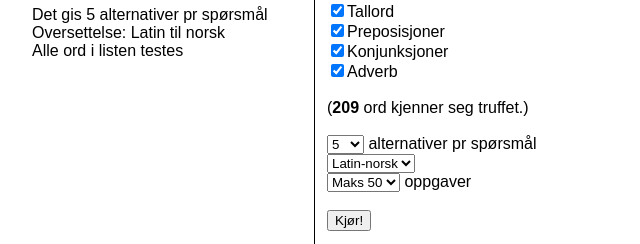
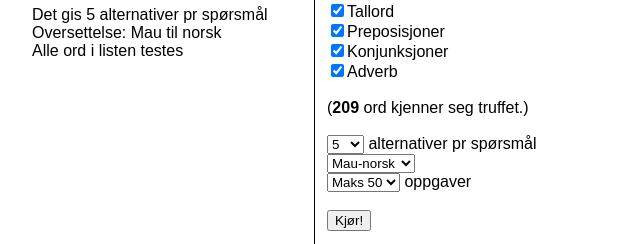
Before and after one commit to olavbr/mau, a plain HTML site: page index.html in a window 1280 px wide. Both pictures are taken after a click on the link "Quiz". Shown: the part 334-578 px from the top of the page, 308-948 px from the left. Drawn offline with Linux system fonts and the light colour scheme.

Commit message:
python update

```diff
--- a/index.html
+++ b/index.html
@@ -254,7 +254,7 @@ function glosequizSetup() {
 	<button type=\"button\" onclick=\"glosequizStarter(7,7,1,1,1,1,1,1,1,1,5,0,0);\">7: Kropp</button>\
 	<button type=\"button\" onclick=\"glosequizStarter(8,8,1,1,1,1,1,1,1,1,5,0,0);\">8: Verb, preposisjoner</button>\
 	<button type=\"button\" onclick=\"glosequizStarter(9,9,1,1,1,1,1,1,1,1,5,0,0);\">9: Mat og matlaging, ukedagene</button>\
-	<p> Det gis 5 alternativer pr sp&oslash;rsm&aring;l<br>Oversettelse: Latin til norsk<br>Alle ord i listen testes\
+	<p> Det gis 5 alternativer pr sp&oslash;rsm&aring;l<br>Oversettelse: Mau til norsk<br>Alle ord i listen testes\
 	</p>\
 	</div>\
 	<div class=\"resten\">\
@@ -277,8 +277,8 @@ function glosequizSetup() {
 	<option value=10>10</option>\
 	</select> alternativer pr sp&oslash;rsm&aring;l<br>\
 	<select id=\"reversretning\">\
-	<option value=0>Latin-norsk</option>\
-	<option value=1>Norsk-latin</option>\
+	<option value=0>Mau-norsk</option>\
+	<option value=1>Norsk-mau</option>\
 	</select><br>\
 	<select id=\"antallsporsmal\">\
 	<option value=10>Maks 10</option>\
```
